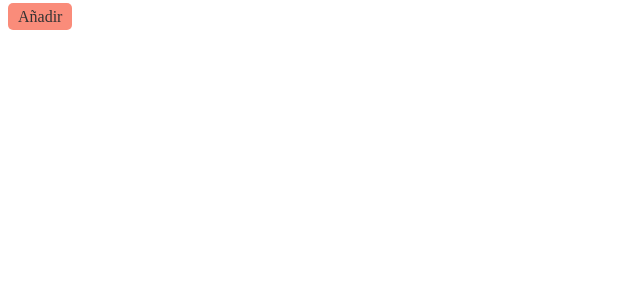
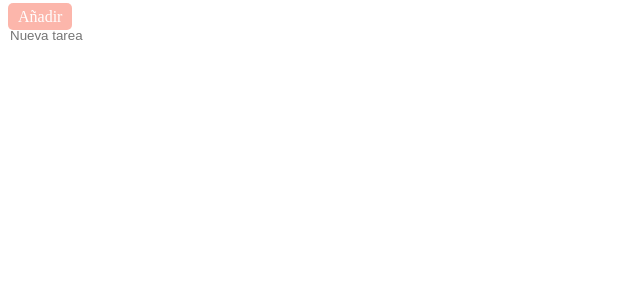
Before and after one commit to gascon21/todo-technical-test, a React (Create React App) app: page / in a window 1280 px wide. Shown: the top 300 px of the page, without its empty margins (0-640 px from the left). Built offline with nearby package versions, Linux system fonts and the light colour scheme.

Commit message:
feat: input component and validation btn

```diff
--- a/src/components/custom-btn/customBtn.scss
+++ b/src/components/custom-btn/customBtn.scss
@@ -4,8 +4,9 @@
     border-radius: 5px;
     cursor: pointer;
     opacity: 0.8;
+    color: #FFF;
 
-    &:hover {
+    &:hover:not(.custom-btn--disabled) {
         opacity: 1;
     }
 
--- a/src/components/custom-input/customInput.scss
+++ b/src/components/custom-input/customInput.scss
@@ -0,0 +1,10 @@
+.custom-input {
+    width: 100%;
+
+    input {
+        appearance: none;
+        outline: none;
+        background-color: transparent;
+        border: 0;
+    }
+}
--- a/src/components/custom-input/customInput.tsx
+++ b/src/components/custom-input/customInput.tsx
@@ -1,11 +1,15 @@
 import React from 'react';
 import './customInput.scss'
-type Props = { onKeyDown: () => void; inputText: string }
+type Props = { inputText: string; setInputText: (text: string) => void }
 
-const CustomInput: React.FC<Props> = ({onKeyDown, inputText}) => {
+const CustomInput: React.FC<Props> = ({inputText, setInputText}) => {
 
-  return  <div onKeyDown={onKeyDown} className="custom-input">
-            <input/>
+  const onChange = (event: any) => {
+    setInputText(event.target.value);
+  };
+
+  return  <div className="custom-input">
+            <input type="text" value={inputText} className={"custom-input"} onChange={onChange} placeholder={"Nueva tarea"}/>
           </div>
 }
 
--- a/src/components/list-todos/listTodos.tsx
+++ b/src/components/list-todos/listTodos.tsx
@@ -1,21 +1,26 @@
 import React, { useState } from 'react';
 import CustomBtn from '../custom-btn/customBtn';
+import CustomInput from '../custom-input/customInput';
 
 export type Todo = {id: string, name: string, done: boolean};
 
 function ListTodos() {
 
     const [todos, setTodos] = useState<Todo[]>([]);
+    const [inputText, setInputText] = useState<string>('');
 
     const onClick = () => {
-        onCreateTodo("");
+        onCreateTodo(inputText);
     };
     const onCreateTodo = (name: string) => {
         const newTodo: Todo = {name: name, id: `${name}-${todos.length+1}`, done: false};
         setTodos([...todos, newTodo]);
     }
 
-    return <CustomBtn colorBtn="#FA705A" textBtn="Añadir" onClick={onClick}></CustomBtn>;
+    return  <div>
+                <CustomBtn disabled={inputText.length === 0} colorBtn="#FA705A" textBtn="Añadir" onClick={onClick}></CustomBtn>
+                <CustomInput inputText={inputText} setInputText={setInputText}></CustomInput>
+            </div>;
 }
 
 export default ListTodos;
```
